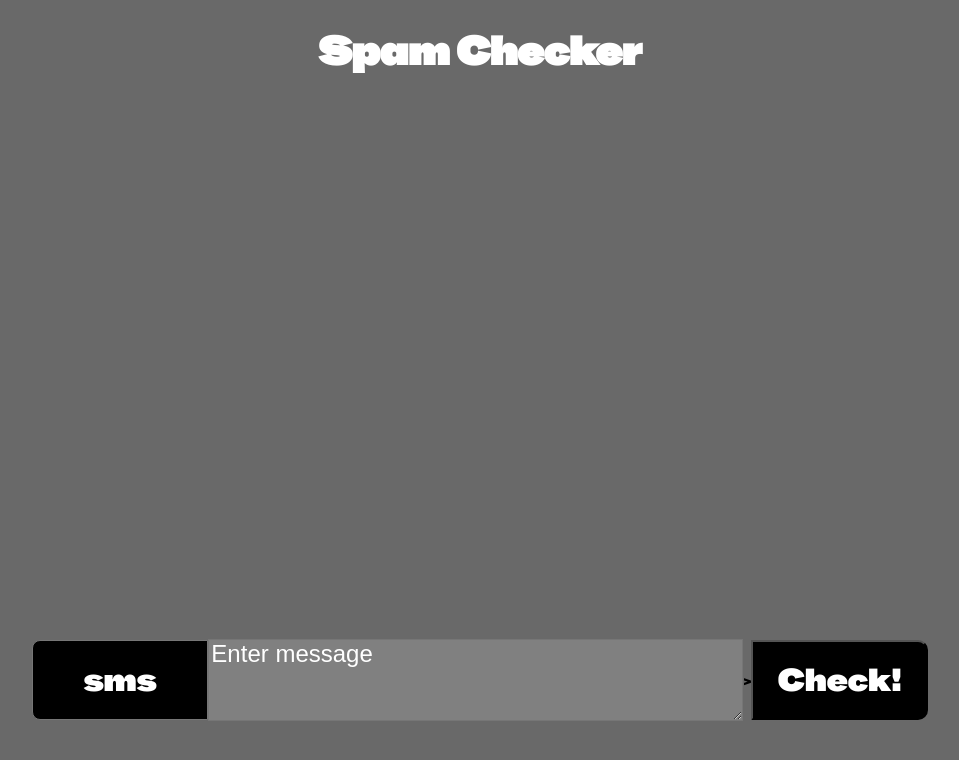
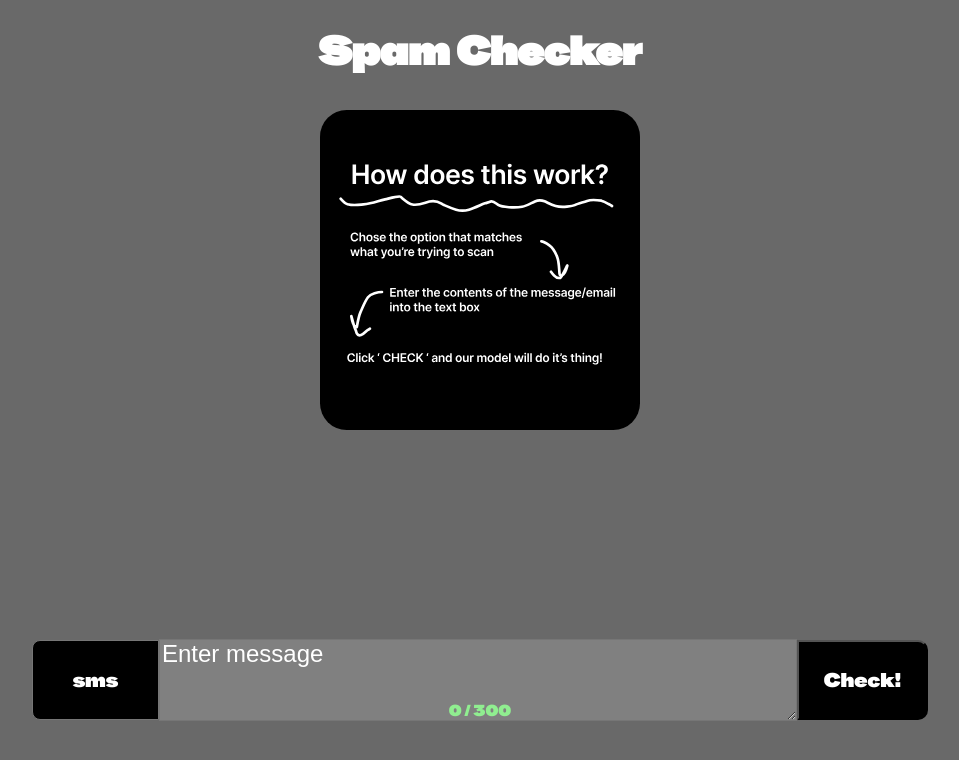
Before and after one commit to GoZaZombie/CTIP-Assignment-2, a Vue app in the folder vue-project/: page / in a window 1280 px wide. Shown: the top 760 px of the page, without its empty margins (160-1119 px from the left). Built offline with nearby package versions, Linux system fonts and the light colour scheme.

Commit message:
added instructions image and fixed length check

```diff
--- a/vue-project/src/App.vue
+++ b/vue-project/src/App.vue
@@ -8,6 +8,7 @@ const confidence = ref<number | null>(null)
 const error = ref('')
 import emailIcon from '@/assets/email.png'
 import smsIcon from '@/assets/sms.png'
+import instructions from '@/assets/instructions.svg'
 const multiResults = ref<{ [key: string]: any } | null>(null)
 const modelNames: Record<string, string> = {
   GRU: 'Gated Recurrent Unit',
@@ -116,7 +117,9 @@ async function submitForm() {
 
 <template>
   <h1>Spam Checker</h1>
+  <img v-if="results.length < 1" :src="instructions" alt="Instructions" style="width:40vmin;"/>
   <div class="results-container" ref="scrollContainer">
+
   <div v-for="result in results" :key="result.id" class="result"
     :class="{
       spam: result.prediction === 'Spam',
@@ -181,9 +184,15 @@ async function submitForm() {
         </option>
       </select>
 
-
-      <textarea v-model="message" placeholder="Enter message" ></textarea>
-<!--add input  character length indicator-->>
+      <div style="position: relative; display: contents;">
+      <textarea v-model="message" placeholder="Enter message" maxlength="300"></textarea>
+      <div
+      style="position: absolute; align-self: flex-end; font-size: 2vmin; pointer-events: none;"
+      :style="{ color: message.length >= 300 ? 'red' : message.length > 250 ? 'orange' : 'lightgreen' }"
+      >
+      {{ message.length }} / 300
+      </div>
+      </div>
 
 
 
--- a/vue-project/src/assets/style.css
+++ b/vue-project/src/assets/style.css
@@ -40,7 +40,7 @@ h1{
     background-color: gray;
     color: white;
     font-size: 3vmin;
-    width: 60%;
+    width: 100%;
     height: 97%;
     padding-top: 0%;
     appearance: none;
@@ -55,7 +55,7 @@ h1{
 }
 .input-row select{
     text-align: center;
-    font-size: 4vmin;
+    font-size: 2.5vmin;
     background-color: black;
     color: white;
     height: 100%;
@@ -72,13 +72,13 @@ h1{
     transition: background-color 0.3s ease;
 }
 .input-row button{
-    font-size: 2.5vw;
+    font-size: 2.5vmin;
+    text-align: center;
     background-color: black;
     color: white;
     height: 100%;
     width: 20%;
     border-radius: 0px 10px 10px 0px;
-    padding: 1vh;
     appearance: none;
 }
 .results-container{
```
Also changed, not shown: vue-project/src/assets/instructions.svg (added), 1 other file (tests, documents, lock files or other folders).
